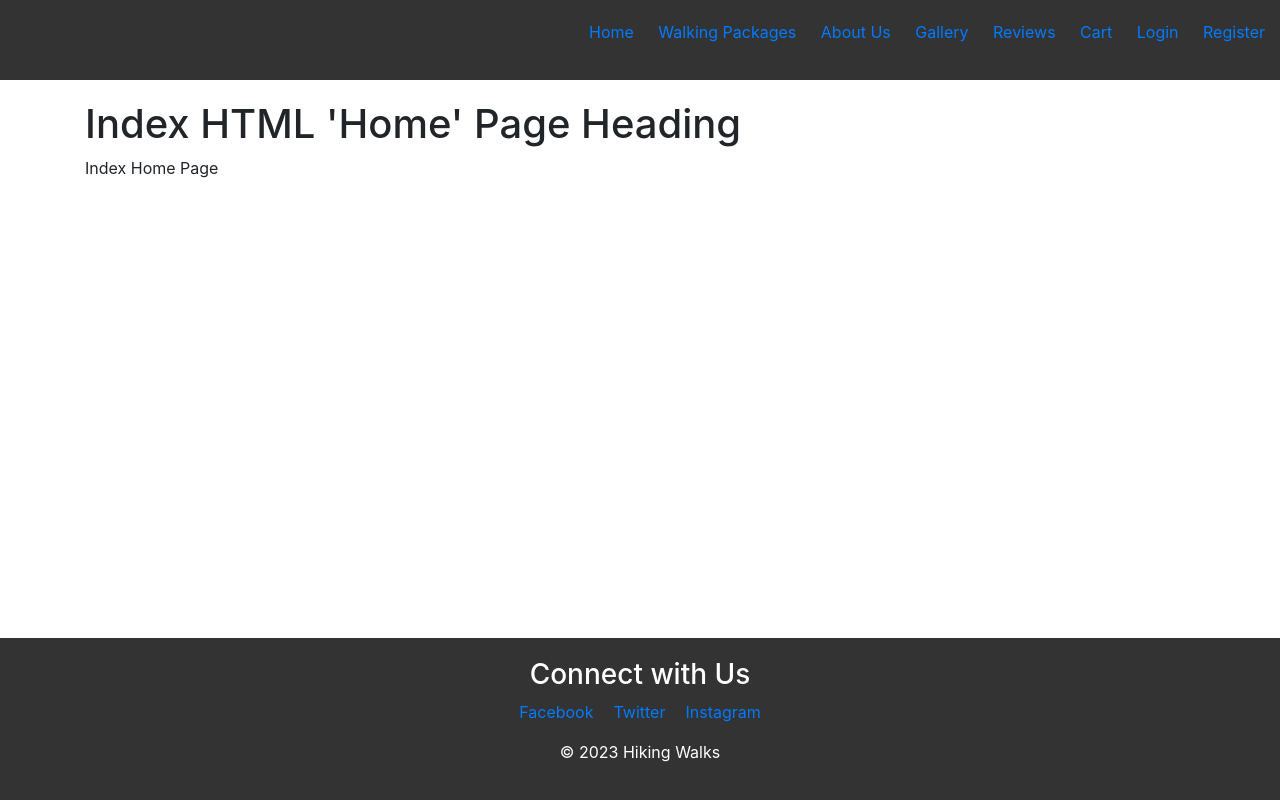
After one commit to RichBurman/highlands_project5, a Django app: page / in a window 1280 px wide. The commit adds this page. Run offline with Django 3.2, Linux system fonts and the light colour scheme; some libraries are stand-ins or nearby versions.

Commit message:
Add home app templates and create basic css styling for index.html

```diff
--- a/highlands/urls.py
+++ b/highlands/urls.py
@@ -15,8 +15,11 @@ Including another URLconf
 """
 from django.contrib import admin
 from django.urls import path, include
+from django.conf import settings
+from django.conf.urls.static import static
 
 urlpatterns = [
     path('admin/', admin.site.urls),
     path('accounts/', include('allauth.urls')),
+    path('', include('home.urls')),
 ]
--- /dev/null
+++ b/home/templates/home/about_us.html
@@ -0,0 +1,6 @@
+{% extends "base.html" %}
+{% load static %}
+{% block content %}
+
+<h1>About Us</h1>
+{% endblock %}
--- /dev/null
+++ b/home/templates/home/gallery.html
@@ -0,0 +1,5 @@
+{% extends "base.html" %}
+{% load static %}
+{% block content %}
+<h1>Gallery</h1>
+{% endblock %}
--- /dev/null
+++ b/home/templates/home/index.html
@@ -0,0 +1,7 @@
+{% extends "base.html" %}
+{% load static %}
+
+{% block content %}
+<h1>Index HTML 'Home' Page Heading</h1>
+<p>Index Home Page </p>
+{% endblock %}
--- /dev/null
+++ b/home/urls.py
@@ -0,0 +1,9 @@
+from django.contrib import admin
+from django.urls import path
+from . import views
+
+urlpatterns = [
+    path('', views.index, name='home'),
+    path('about-us/', views.about_us, name='about_us'),
+    path('gallery/', views.gallery, name='gallery'),
+]
--- a/home/views.py
+++ b/home/views.py
@@ -1,3 +1,19 @@
 from django.shortcuts import render
 
 # Create your views here.
+
+
+def index(request):
+    """ Return the index page """
+
+    return render(request, 'home/index.html')
+
+
+def about_us(request):
+    """ Return to About Us """
+    return render(request, 'home/about_us.html')
+
+
+def gallery(request):
+    """ Return to Gallery """
+    return render(request, 'home/gallery.html')
--- /dev/null
+++ b/static/css/base.css
@@ -0,0 +1,80 @@
+/* index page styling */
+body {
+    display: flex;
+    flex-direction: column;
+    min-height: 100vh;
+    margin: 0;
+}
+
+header {
+    order: 1;
+    position: fixed;
+    top: 0;
+    left: 0;
+    width: 100%;
+    background-color: #333;
+    color: #fff;
+    padding: 20px 0;
+    z-index: 1;
+}
+
+.horizontal-nav {
+    list-style: none;
+    padding: 0;
+    text-align: right;
+}
+
+.horizontal-nav li {
+    display: inline-block;
+    margin-left: 20px;
+}
+
+.horizontal-nav li:first-child {
+    margin-left: 0;
+}
+
+main {
+    order: 2;
+    flex-grow: 1;
+    padding: 20px;
+}
+
+footer {
+    order: 3;
+    position: fixed;
+    bottom: 0;
+    left: 0;
+    width: 100%;
+    background-color: #333;
+    color: #fff;
+    padding: 20px 0;
+    text-align: center;
+}
+
+footer .container {
+    display: flex;
+    justify-content: center;
+}
+
+footer .social-links {
+    list-style: none;
+    padding: 0;
+    display: flex;
+}
+
+footer .social-links li {
+    margin: 0 10px;
+}
+
+
+/* sign up forms */
+
+.custom-card {
+    margin-top: 20px;
+}
+
+/* index page styling */
+
+.content-container {
+    margin-top: 80px;
+}
--- a/templates/base.html
+++ b/templates/base.html
@@ -44,15 +44,15 @@
     <header class="container-fluid fixed-top">
       <nav>
         <ul class="horizontal-nav">
-          <li><a href="">Home</a></li>
+          <li><a href="{% url 'home' %}">Home</a></li>
           <li><a href="">Walking Packages</a></li>
-          <li><a href="">About Us</a></li>
-          <li><a href="">Gallery</a></li>
+          <li><a href="{% url 'about_us' %}">About Us</a></li>
+          <li><a href="{% url 'gallery' %}">Gallery</a></li>
           <li><a href="">Reviews</a></li>
           <li><a href="">Cart</a></li>
           {% if user.is_authenticated %}
           <li><a href="{% url 'account_logout' %}">Logout</a></li>
-          <li><a href="">Profile</a></li>
+          <li><a href="">User Profile</a></li>
           {% else %}
           <li><a href="{% url 'account_login' %}">Login</a></li>
           <li><a href="{% url 'account_signup' %}">Register</a></li>
@@ -73,9 +73,9 @@
       </div>
       <div class="container">
         <ul class="social-links">
-          <li><a href="#">Facebook</a></li>
-          <li><a href="#">Twitter</a></li>
-          <li><a href="#">Instagram</a></li>
+          <li><a href="https://www.facebook.com">Facebook</a></li>
+          <li><a href="https://www.twitter.com">Twitter</a></li>
+          <li><a href="https://www.instagram.com">Instagram</a></li>
         </ul>
       </div>
       <div class="container">
@@ -85,7 +85,7 @@
 
     {% if messages %}
     <div class="message-container"></div>
-    {% endif %} {% block page_header %} {% endblock %} {% block postloadjs %} {%
-    endblock %}
+    {% endif %} {% block page_header %} {% endblock %} {% block postloadjs %}
+    {% endblock %}
   </body>
 </html>
```
